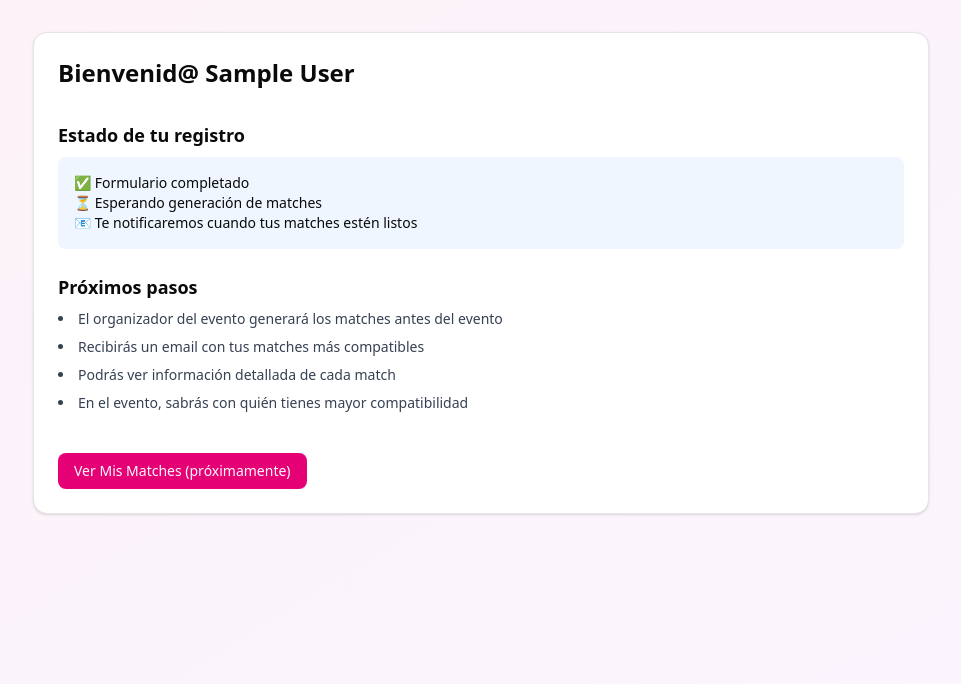
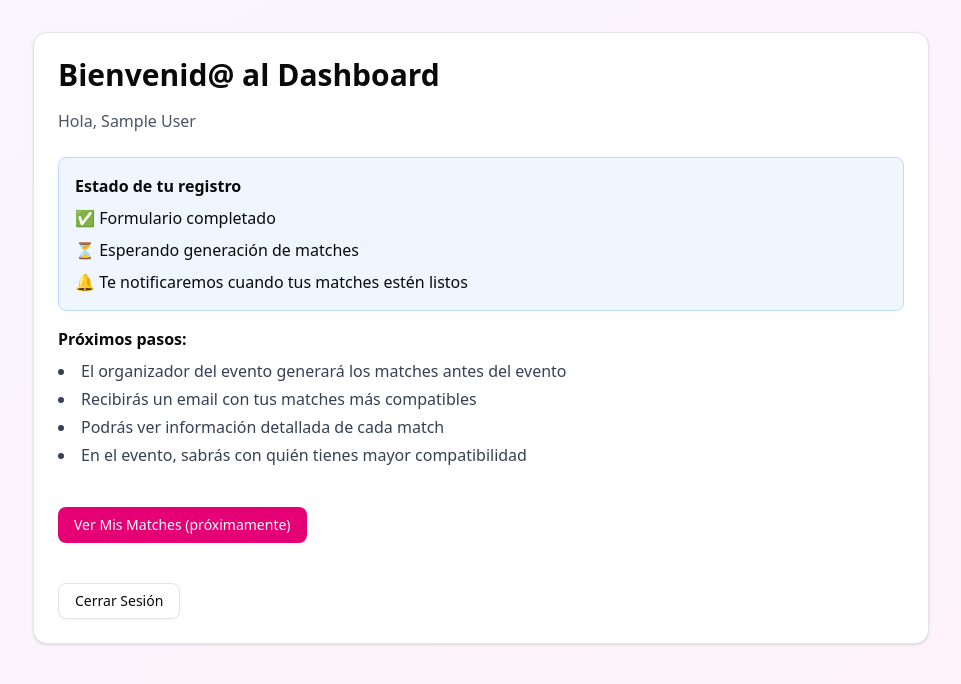
Before and after one commit to luckylula/speed-dating-app, a Next.js app: page /dashboard in a window 1280 px wide. Shown: the top 684 px of the page, without its empty margins (159-1120 px from the left). Built offline with nearby package versions, Linux system fonts and the light colour scheme; no server answers; sample sign-in values are in the browser's storage.

Commit message:
Add DashboardContent component

```diff
--- /dev/null
+++ b/app/(dashboard)/dashboard/DashboardContent.tsx
@@ -0,0 +1,76 @@
+"use client"
+
+import { useSession } from "next-auth/react"
+import { useRouter } from "next/navigation"
+import { useEffect } from "react"
+import { Card, CardContent, CardHeader, CardTitle } from "@/components/ui/card"
+import { Button } from "@/components/ui/button"
+import Link from "next/link"
+
+export default function DashboardContent() {
+  const { data: session, status } = useSession()
+  const router = useRouter()
+
+  useEffect(() => {
+    if (status === "unauthenticated") {
+      router.push("/login")
+    }
+  }, [status, router])
+
+  if (status === "loading") {
+    return (
+      <div className="flex items-center justify-center min-h-screen">
+        <p className="text-xl">Cargando...</p>
+      </div>
+    )
+  }
+
+  if (!session) {
+    return null
+  }
+
+  return (
+    <div className="min-h-screen bg-gradient-to-br from-purple-50 to-pink-50 p-8">
+      <div className="max-w-4xl mx-auto">
+        <Card>
+          <CardHeader>
+            <CardTitle className="text-3xl">Bienvenid@ al Dashboard</CardTitle>
+            <p className="text-gray-600 mt-2">Hola, {session.user?.name}</p>
+          </CardHeader>
+          <CardContent>
+            <div className="space-y-4">
+              <div className="bg-blue-50 border border-blue-200 p-4 rounded-md">
+                <h3 className="font-semibold mb-2">Estado de tu registro</h3>
+                <ul className="space-y-2">
+                  <li>✅ Formulario completado</li>
+                  <li>⏳ Esperando generación de matches</li>
+                  <li>🔔 Te notificaremos cuando tus matches estén listos</li>
+                </ul>
+              </div>
+
+              <div className="space-y-2">
+                <h3 className="font-semibold">Próximos pasos:</h3>
+                <ul className="list-disc list-inside space-y-1 text-gray-700">
+                  <li>El organizador del evento generará los matches antes del evento</li>
+                  <li>Recibirás un email con tus matches más compatibles</li>
+                  <li>Podrás ver información detallada de cada match</li>
+                  <li>En el evento, sabrás con quién tienes mayor compatibilidad</li>
+                </ul>
+              </div>
+
+              <Button className="bg-pink-600 hover:bg-pink-700 mt-6">
+                Ver Mis Matches (próximamente)
+              </Button>
+
+              <div className="mt-6">
+                <Link href="/api/auth/signout">
+                  <Button variant="outline">Cerrar Sesión</Button>
+                </Link>
+              </div>
+            </div>
+          </CardContent>
+        </Card>
+      </div>
+    </div>
+  )
+}
--- a/app/(dashboard)/dashboard/page.tsx
+++ b/app/(dashboard)/dashboard/page.tsx
@@ -1,67 +1,12 @@
 "use client"
 
-import { useSession } from "next-auth/react"
-import { useSearchParams } from "next/navigation"
-import { Card, CardContent, CardHeader, CardTitle } from "@/components/ui/card"
-import { Button } from "@/components/ui/button"
-import Link from "next/link"
+import { Suspense } from "react"
+import DashboardContent from "./DashboardContent"
 
 export default function DashboardPage() {
-  const { data: session } = useSession()
-  const searchParams = useSearchParams()
-  const registered = searchParams.get("registered")
-
   return (
-    <div className="min-h-screen bg-gradient-to-br from-pink-50 to-purple-50 p-8">
-      <div className="max-w-4xl mx-auto">
-        {registered && (
-          <div className="bg-green-50 border border-green-200 text-green-800 p-4 rounded-md mb-6">
-            <h2 className="font-bold text-lg">¡Formulario enviado exitosamente! 🎉</h2>
-            <p className="mt-2">
-              Tus respuestas han sido guardadas. Cuando se generen los matches para tu evento,
-              recibirás una notificación por email.
-            </p>
-          </div>
-        )}
-
-        <Card>
-          <CardHeader>
-            <CardTitle className="text-2xl">
-              Bienvenid@ {session?.user?.name || "al Dashboard"}
-            </CardTitle>
-          </CardHeader>
-          <CardContent className="space-y-6">
-            <div>
-              <h3 className="font-semibold text-lg mb-2">Estado de tu registro</h3>
-              <div className="bg-blue-50 p-4 rounded-md">
-                <p className="text-sm">
-                  ✅ Formulario completado<br />
-                  ⏳ Esperando generación de matches<br />
-                  📧 Te notificaremos cuando tus matches estén listos
-                </p>
-              </div>
-            </div>
-
-            <div>
-              <h3 className="font-semibold text-lg mb-2">Próximos pasos</h3>
-              <ul className="list-disc list-inside space-y-2 text-sm text-gray-700">
-                <li>El organizador del evento generará los matches antes del evento</li>
-                <li>Recibirás un email con tus matches más compatibles</li>
-                <li>Podrás ver información detallada de cada match</li>
-                <li>En el evento, sabrás con quién tienes mayor compatibilidad</li>
-              </ul>
-            </div>
-
-            <div className="pt-4">
-              <Link href="/matches">
-                <Button className="bg-pink-600 hover:bg-pink-700">
-                  Ver Mis Matches (próximamente)
-                </Button>
-              </Link>
-            </div>
-          </CardContent>
-        </Card>
-      </div>
-    </div>
+    <Suspense fallback={<div className="flex items-center justify-center min-h-screen">Cargando...</div>}>
+      <DashboardContent />
+    </Suspense>
   )
 }
```
